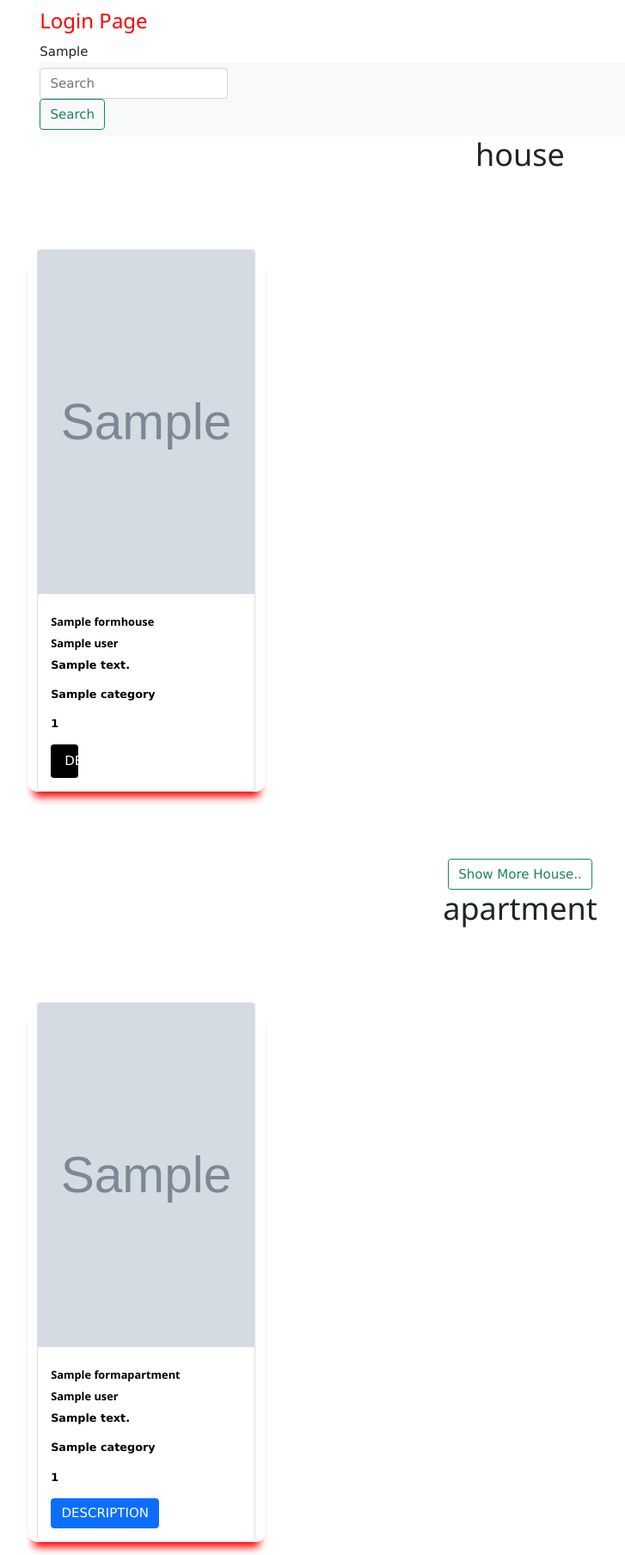
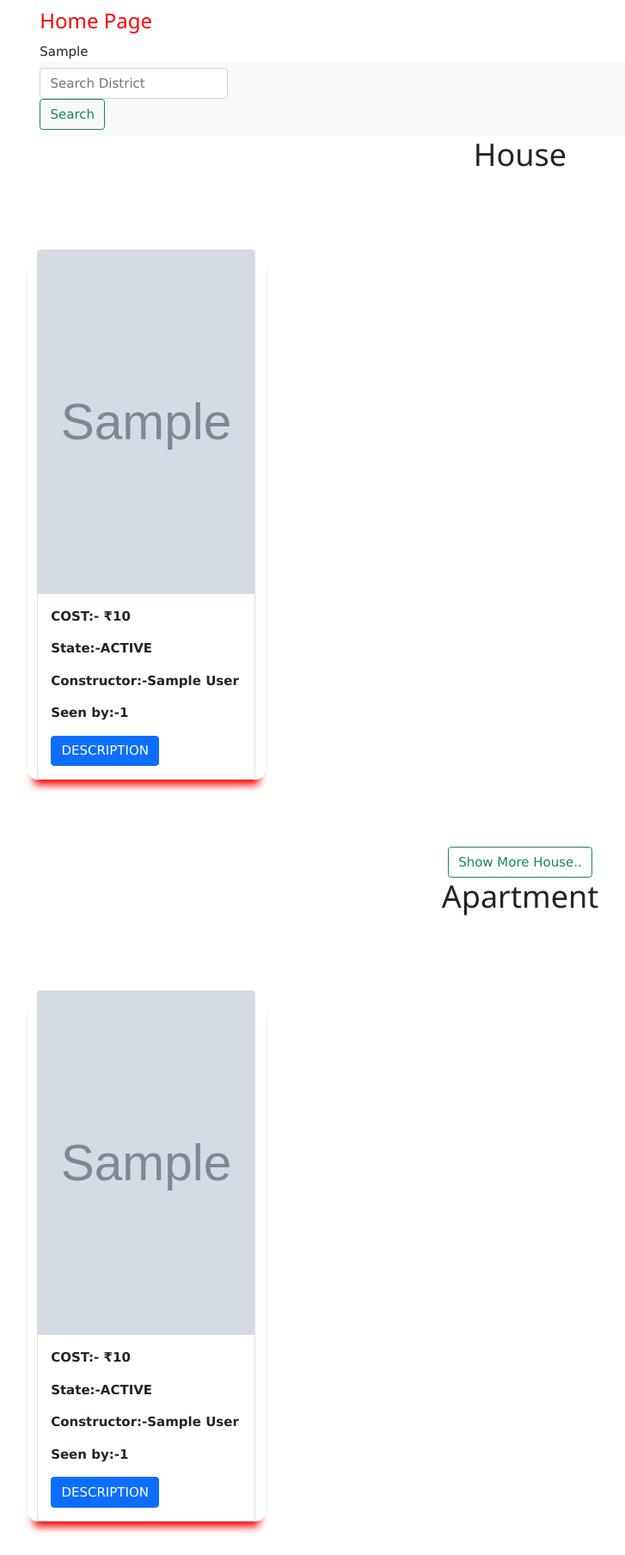
Before and after one commit to rishav-67/apnaghar1, a Django app: template ghar_dikhao/templates/ghar_dikhao/home.html in a window 1280 px wide. Shown: the part 174-1983 px from the top of the page at 86% size, without its empty margins (35-762 px from the left). Run offline with Django 3.2, Linux system fonts and the light colour scheme; the template is opened without the code that fills it: most values are stand-ins (such as "Sample title", 1, 10 or a date in 2020); grey boxes marked "Sample" are stand-in pictures; some libraries are stand-ins or nearby versions.

Commit message:
Update home.html

```diff
--- a/ghar_dikhao/templates/ghar_dikhao/home.html
+++ b/ghar_dikhao/templates/ghar_dikhao/home.html
@@ -1,18 +1,13 @@
 {% extends 'ghar_dikhao/base.html' %} {% load static %} {% block content %}
 
 <div class="container">
-  <h3>Login Page</h3>
+  <h3>Home Page</h3>
+
   {{x}}
   <nav class="navbar navbar-light bg-light">
     <form class="form-inline" method="POST" novalidate>
       {% csrf_token %}
-      <input
-        class="form-control mr-sm-2"
-        type="search"
-        placeholder="Search"
-        aria-label="Search"
-        name="search"
-      />
+      <input class="form-control mr-sm-2" type="search" placeholder="Search District" aria-label="Search" name="search" />
       <button class="btn btn-outline-success my-2 my-sm-0" type="submit">
         Search
       </button>
@@ -21,30 +16,24 @@
 
 </div>
 {% if messages %} {% for mes in messages %}
-{% if forloop.counter < 2 %}
-<p class="alert alert-{{mes.tags}} mb-5">{{mes}}</p>
+{% if forloop.counter < 2 %} <p class="alert alert-{{mes.tags}} mb-5">{{mes}}</p>
   {% endif %}
   {% endfor %} {% endif %}
 
   <div class="row">
-    <h1><center>house</center></h1>
-  {% for fm in gk.formhouse %} {% if forloop.counter < 4 %}
-  <div class="col-md-12 col-lg-4 col-sm-3 fgk">
-    <div class="card">
-      <img
-        class="card-img-top"
-        src="{{fm.img.url}}"
-        alt="Card image cap"
-        width="300"
-        height="400"
-      />
+    <h1>
+      <center>House</center>
+    </h1>
+    {% for fm in gk.formhouse %} {% if forloop.counter < 4 %} <div class="col-md-12 col-lg-4 col-sm-3 fgk">
+      <div class="card" style="width: 100%">
+        <img class="card-img-top" src="{{fm.img.url}}" alt="Card image cap" width="300" height="400" />
         <div class="card-body">
-        <h5 class="card-title myText">{{fm.title}}</h5>
-        <h5 class="card-title myText">{{fm.user}}</h5>
-        <p class="card-text myText">{{fm.description}}</p>
-        <p class="card-text myText">{{fm.category}}</p>
-        <p class="card-text myText">{{fm.view_count}}</p>
-        <a href="{% url 'iskainformation' fm.id %}" class="btn btn-primary w3-button w3-black ll">DES</a>
+          <p><span><b>COST:-</b><b id="ji"> ₹{{fm.cost}}</b></span></p>
+          <p><span><b>State:-</b><b id="ji">{{fm.state|upper}}</b></span></p>
+          <p><span><b>Constructor:-</b><b id="ji">{{fm.user.extenduser.first_name}} {{fm.user.extenduser.last_name}}</b></span></p>
+          <p><span><b>Seen by:-</b><b id="ji">{{fm.view_count}}</b></span></p>
+
+          <a href="{% url 'iskainformation' fm.id %}" class="btn btn-primary formButtonfront">DESCRIPTION</a>
         </div>
       </div>
   </div>
@@ -59,27 +48,23 @@
   </div>
 
   <div class="row">
-<h1><center>apartment</center></h1>
-  {% for fm in gk.formapartment %} {% if forloop.counter < 4 %}
-  <div class="col-md-12 col-lg-4 col-sm-3 fgk">
+    <h1>
+      <center>Apartment</center>
+    </h1>
+    {% for fm in gk.formapartment %} {% if forloop.counter < 4 %} <div class="col-md-12 col-lg-4 col-sm-3 fgk">
       <div class="card" style="width: 100%">
-      <img
-        class="card-img-top"
-        src="{{fm.img.url}}"
-        alt="Card image cap"
-        width="300"
-        height="400"
-      />
+        <img class="card-img-top" src="{{fm.img.url}}" alt="Card image cap" width="300" height="400" />
         <div class="card-body">
-        <h5 class="card-title myText">{{fm.title}}</h5>
-        <h5 class="card-title myText">{{fm.user}}</h5>
-        <p class="card-text myText">{{fm.description}}</p>
-        <p class="card-text myText">{{fm.category}}</p>
-        <p class="card-text myText">{{fm.view_count}}</p>
+          <p><span><b>COST:-</b><b id="ji"> ₹{{fm.cost}}</b></span></p>
+          <p><span><b>State:-</b><b id="ji">{{fm.state|upper}}</b></span></p>
+          <p><span><b>Constructor:-</b><b id="ji">{{fm.user.extenduser.first_name}} {{fm.user.extenduser.last_name}}</b></span></p>
+          <p><span><b>Seen by:-</b><b id="ji">{{fm.view_count}}</b></span></p>
+
           <a href="{% url 'iskainformation' fm.id %}" class="btn btn-primary formButtonfront">DESCRIPTION</a>
         </div>
       </div>
   </div>
+
   {% endif %} {% endfor %}
   <form action="{% url 'iskashowselectapartment' %}">
     {% csrf_token %}
@@ -90,23 +75,18 @@
   </div>
 
   <div class="row">
-<h1><center>banglow</center></h1>
-  {% for fm in gk.formbanglow %} {% if forloop.counter < 4 %}
-  <div class="col-md-12 col-lg-4 col-sm-3 fgk">
+    <h1>
+      <center>Banglow</center>
+    </h1>
+    {% for fm in gk.formbanglow %} {% if forloop.counter < 4 %} <div class="col-md-12 col-lg-4 col-sm-3 fgk">
       <div class="card" style="width: 100%">
-      <img
-        class="card-img-top"
-        src="{{fm.img.url}}"
-        alt="Card image cap"
-        width="300"
-        height="400"
-      />
+        <img class="card-img-top" src="{{fm.img.url}}" alt="Card image cap" width="300" height="400" />
         <div class="card-body">
-        <h5 class="card-title myText">{{fm.title}}</h5>
-        <h5 class="card-title myText">{{fm.user}}</h5>
-        <p class="card-text myText">{{fm.description}}</p>
-        <p class="card-text myText">{{fm.category}}</p>
-        <p class="card-text myText">{{fm.view_count}}</p>
+          <p><span><b>COST:-</b><b id="ji"> ₹{{fm.cost}}</b></span></p>
+          <p><span><b>State:-</b><b id="ji">{{fm.state|upper}}</b></span></p>
+          <p><span><b>Constructor:-</b><b id="ji">{{fm.user.extenduser.first_name}} {{fm.user.extenduser.last_name}}</b></span></p>
+          <p><span><b>Seen by:-</b><b id="ji">{{fm.view_count}}</b></span></p>
+
           <a href="{% url 'iskainformation' fm.id %}" class="btn btn-primary formButtonfront">DESCRIPTION</a>
         </div>
       </div>
```
Lines whose indentation alone changed are shown as unchanged.
